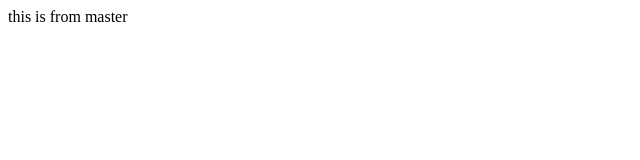
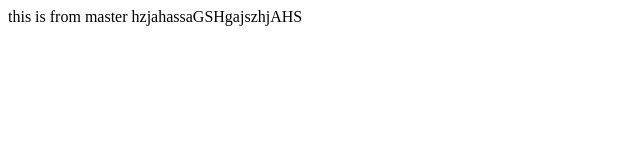
Before and after one commit to Shahbaz323/shahbaz, a plain HTML site: page index.html in a window 1280 px wide. Shown: the whole page, without its empty margins (0-640 px from the left). Drawn offline with Linux system fonts and the light colour scheme.

Commit message:
updated code

```diff
--- a/index.html
+++ b/index.html
@@ -7,6 +7,6 @@
 </head>
 <body>
     this is from master
-
+    hzjahassaGSHgajszhjAHS
 </body>
 </html>
```
